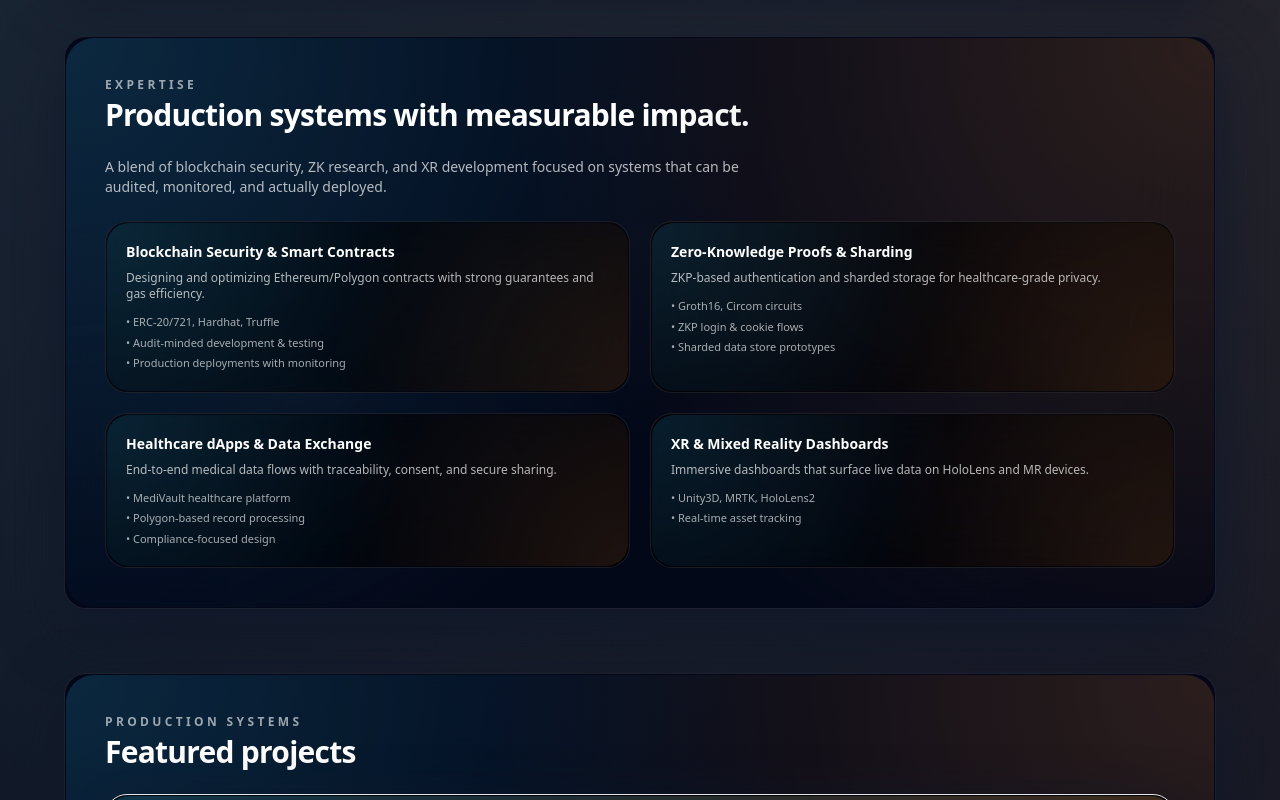
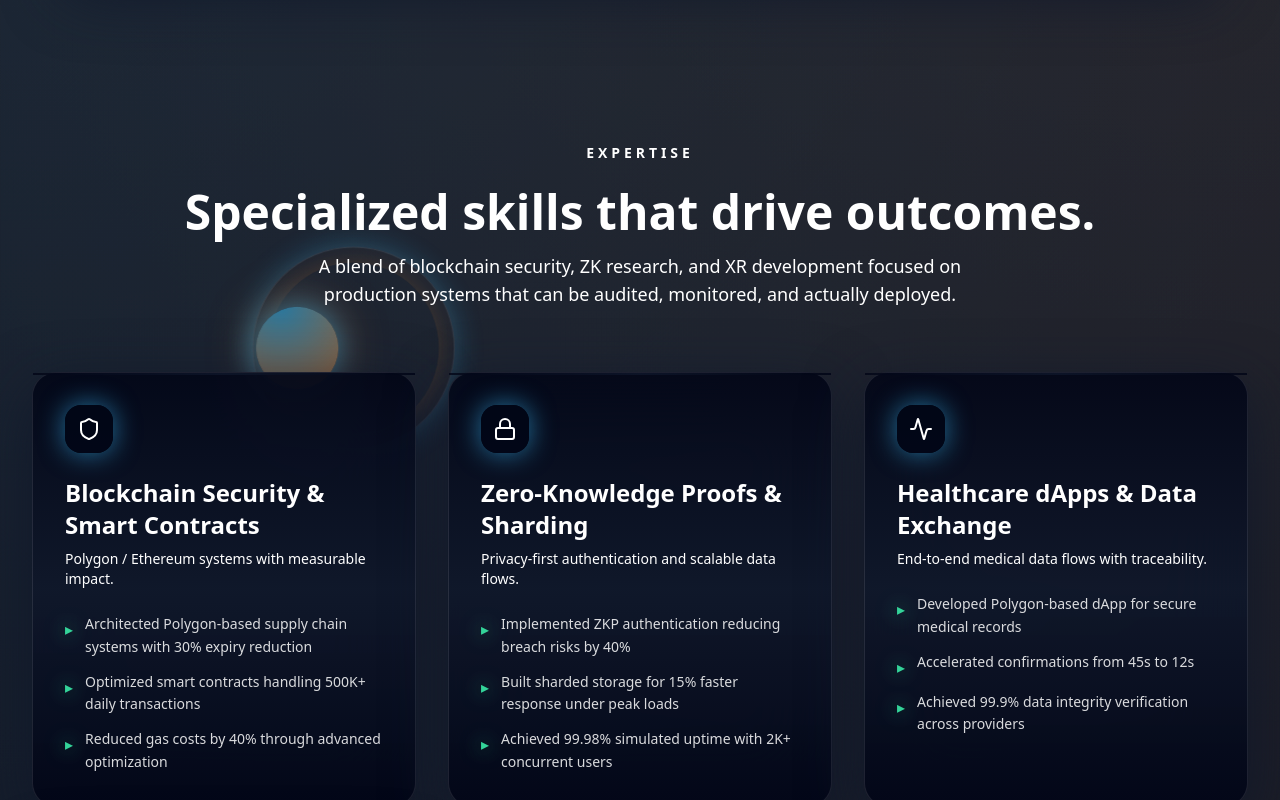
Before and after one commit to Maheshsiddu29/zk-city-portfolio, a React (Vite) app in the folder zk-city-portfolio/: page / in a window 1280 px wide. Shown: the part 500-1300 px from the top of the page. Built offline with nearby package versions, Linux system fonts and the light colour scheme.

Commit message:
changed the expertise layout

```diff
--- a/zk-city-portfolio/src/components/Expertise.tsx
+++ b/zk-city-portfolio/src/components/Expertise.tsx
@@ -1,82 +1,135 @@
 import React from "react";
-import { Section } from "./Section";
+import { Shield, Lock, Activity, Cpu } from "lucide-react";
 
-const items = [
+type ExpertiseItem = {
+  title: string;
+  subtitle: string;
+  icon: React.ComponentType<React.SVGProps<SVGSVGElement>>;
+  points: string[];
+};
+
+const expertiseItems: ExpertiseItem[] = [
   {
     title: "Blockchain Security & Smart Contracts",
-    description:
-      "Designing and optimizing Ethereum/Polygon contracts with strong guarantees and gas efficiency.",
-    bullets: [
-      "ERC-20/721, Hardhat, Truffle",
-      "Audit-minded development & testing",
-      "Production deployments with monitoring",
+    subtitle: "Polygon / Ethereum systems with measurable impact.",
+    icon: Shield,
+    points: [
+      "Architected Polygon-based supply chain systems with 30% expiry reduction",
+      "Optimized smart contracts handling 500K+ daily transactions",
+      "Reduced gas costs by 40% through advanced optimization",
     ],
   },
   {
     title: "Zero-Knowledge Proofs & Sharding",
-    description:
-      "ZKP-based authentication and sharded storage for healthcare-grade privacy.",
-    bullets: [
-      "Groth16, Circom circuits",
-      "ZKP login & cookie flows",
-      "Sharded data store prototypes",
+    subtitle: "Privacy-first authentication and scalable data flows.",
+    icon: Lock,
+    points: [
+      "Implemented ZKP authentication reducing breach risks by 40%",
+      "Built sharded storage for 15% faster response under peak loads",
+      "Achieved 99.98% simulated uptime with 2K+ concurrent users",
     ],
   },
   {
     title: "Healthcare dApps & Data Exchange",
-    description:
-      "End-to-end medical data flows with traceability, consent, and secure sharing.",
-    bullets: [
-      "MediVault healthcare platform",
-      "Polygon-based record processing",
-      "Compliance-focused design",
+    subtitle: "End-to-end medical data flows with traceability.",
+    icon: Activity,
+    points: [
+      "Developed Polygon-based dApp for secure medical records",
+      "Accelerated confirmations from 45s to 12s",
+      "Achieved 99.9% data integrity verification across providers",
     ],
   },
   {
     title: "XR & Mixed Reality Dashboards",
-    description:
-      "Immersive dashboards that surface live data on HoloLens and MR devices.",
-    bullets: ["Unity3D, MRTK, HoloLens2", "Real-time asset tracking"],
+    subtitle: "Immersive monitoring for high-stakes environments.",
+    icon: Cpu,
+    points: [
+      "Engineered MR dashboards tracking 150+ assets in real time",
+      "Improved issue resolution time by 25% via 3D visualization",
+      "Designed XR experiences for complex operational workflows",
+    ],
   },
 ];
 
 export const Expertise: React.FC = () => {
   return (
-    <Section
-      id="expertise"
-      label="Production systems with measurable impact."
-      eyebrow="Expertise"
-    >
-      <p className="max-w-2xl text-sm text-white/70">
-        A blend of blockchain security, ZK research, and XR development focused
-        on systems that can be audited, monitored, and actually deployed.
-      </p>
+    <section id="expertise" className="py-24 relative overflow-hidden">
+      {/* subtle grid background */}
+      <div className="absolute inset-0 grid-pattern opacity-80" />
 
-      <div className="mt-6 grid gap-5 md:grid-cols-2">
-        {items.map((item, idx) => (
-          <article
-            key={item.title}
-            className={`relative overflow-hidden rounded-card border border-white/10 bg-black/55 p-5 backdrop-blur-xl transition hover:border-neonBlue/60 ${
-              idx % 2 === 0 ? "shadow-neon-blue/40" : "shadow-neon-orange/40"
-            }`}
-          >
-            <div className="pointer-events-none absolute inset-0 opacity-60">
-              <div className="absolute inset-px rounded-[22px] bg-[radial-gradient(circle_at_0%_0%,rgba(56,189,248,0.25),transparent_55%),radial-gradient(circle_at_100%_100%,rgba(251,146,60,0.20),transparent_55%)]" />
+      <div className="container relative z-10 mx-auto px-4 sm:px-6 lg:px-8">
+        {/* header */}
+        <div className="mb-16 text-center">
+          <div className="mb-4 inline-block">
+            <div className="glass rounded-full px-6 py-2">
+              <span className="text-sm font-semibold uppercase tracking-[0.28em] text-plasma-purple">
+                Expertise
+              </span>
             </div>
-            <div className="relative">
-              <h3 className="text-sm font-semibold text-white">
-                {item.title}
-              </h3>
-              <p className="mt-2 text-xs text-white/70">{item.description}</p>
-              <ul className="mt-3 space-y-1 text-[11px] text-white/65">
-                {item.bullets.map((b) => (
-                  <li key={b}>• {b}</li>
-                ))}
-              </ul>
-            </div>
-          </article>
-        ))}
+          </div>
+
+          <h2 className="mb-4 text-4xl font-bold sm:text-5xl">
+            Specialized skills that{" "}
+            <span className="text-gradient">drive outcomes</span>.
+          </h2>
+          <p className="mx-auto max-w-2xl text-base text-muted-foreground sm:text-lg">
+            A blend of blockchain security, ZK research, and XR development
+            focused on production systems that can be audited, monitored, and
+            actually deployed.
+          </p>
+        </div>
+
+        {/* card grid */}
+        <div className="grid gap-8 md:grid-cols-2 xl:grid-cols-3">
+          {expertiseItems.map((item) => {
+            const Icon = item.icon;
+            return (
+              <div key={item.title} className="h-full">
+                <div className="group relative flex h-full flex-col rounded-3xl border border-white/10 bg-gradient-to-b from-slate-950/90 via-slate-900/90 to-slate-950/95 backdrop-blur-2xl shadow-[0_18px_60px_rgba(15,23,42,0.9)] transition-shadow duration-300 hover:shadow-[0_22px_80px_rgba(56,189,248,0.7)]">
+                  {/* neon edge */}
+                  <div className="pointer-events-none absolute inset-x-0 top-0 h-[2px] bg-gradient-to-r from-electric-cyan via-plasma-purple to-neon-magenta opacity-90" />
+
+                  <div className="p-7 sm:p-8">
+                    {/* icon pill */}
+                    <div className="mb-6 inline-flex rounded-2xl bg-slate-950/90 p-3 shadow-[0_0_26px_rgba(56,189,248,0.6)]">
+                      <Icon className="h-6 w-6 text-electric-cyan" />
+                    </div>
+
+                    {/* title + subtitle */}
+                    <h3 className="mb-2 text-xl font-semibold sm:text-2xl">
+                      {item.title}
+                    </h3>
+                    <p className="mb-6 text-sm text-muted-foreground">
+                      {item.subtitle}
+                    </p>
+
+                    {/* bullets */}
+                    <ul className="space-y-3">
+                      {item.points.map((point) => (
+                        <li
+                          key={point}
+                          className="flex gap-3 text-sm leading-relaxed text-white/85"
+                        >
+                          {/* neon arrow bullet like reference screenshot */}
+                          <span className="mt-1 text-base text-emerald-400 drop-shadow-[0_0_10px_rgba(52,211,153,0.9)]">
+                            ▸
+                          </span>
+                          <span>{point}</span>
+                        </li>
+                      ))}
+                    </ul>
+                  </div>
+
+                  {/* subtle rounded highlight at the bottom of card */}
+                  <div className="pointer-events-none absolute inset-x-6 bottom-0 h-10 rounded-t-full bg-gradient-to-t from-electric-cyan/15 via-plasma-purple/0 to-transparent opacity-0 transition-opacity duration-300 group-hover:opacity-100" />
+                </div>
+              </div>
+            );
+          })}
+        </div>
       </div>
-    </Section>
+    </section>
   );
 };
+
+export default Expertise;
```
